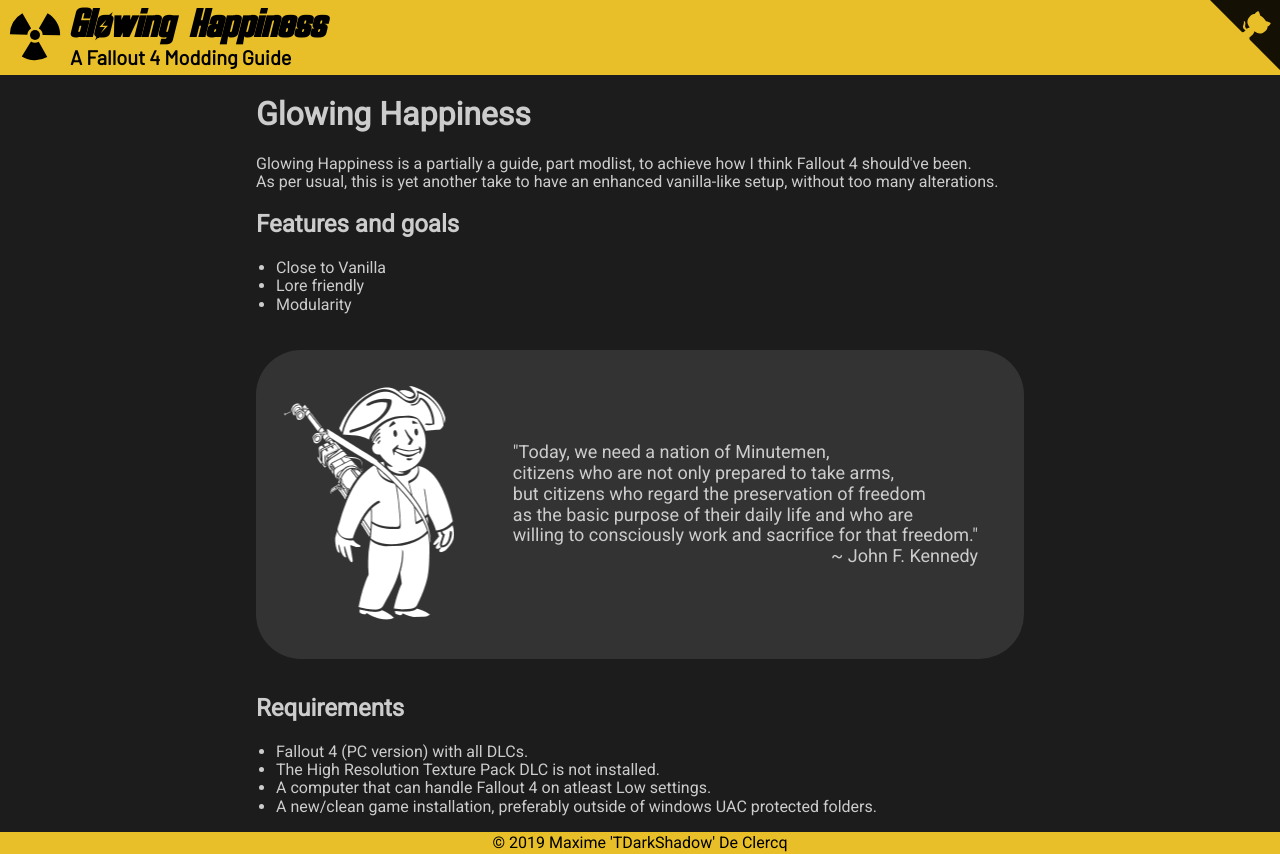
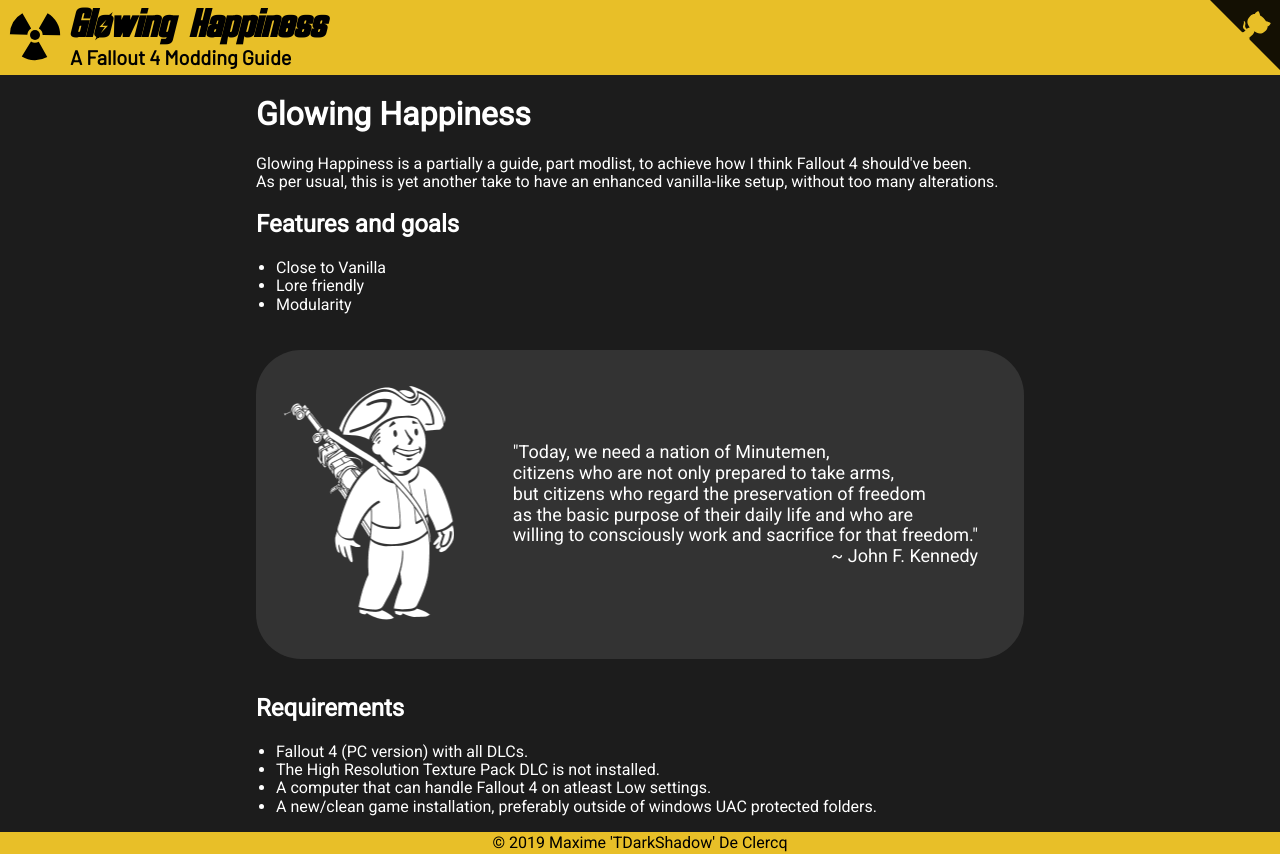
Before and after one commit to TDarkShadow/Glowing-Happiness, a PHP site: page / in a window 1280 px wide. Run offline with PHP 8.4, Linux system fonts and the light colour scheme.

Commit message:
Small colour change for easier reading

```diff
--- a/css/style.css
+++ b/css/style.css
@@ -6,7 +6,7 @@
 
 body {
   background-color: #1c1c1c;
-  color: #ccc;
+  color: #fff;
   display: flex;
   flex-direction: column;
   flex-flow: row wrap;
```
